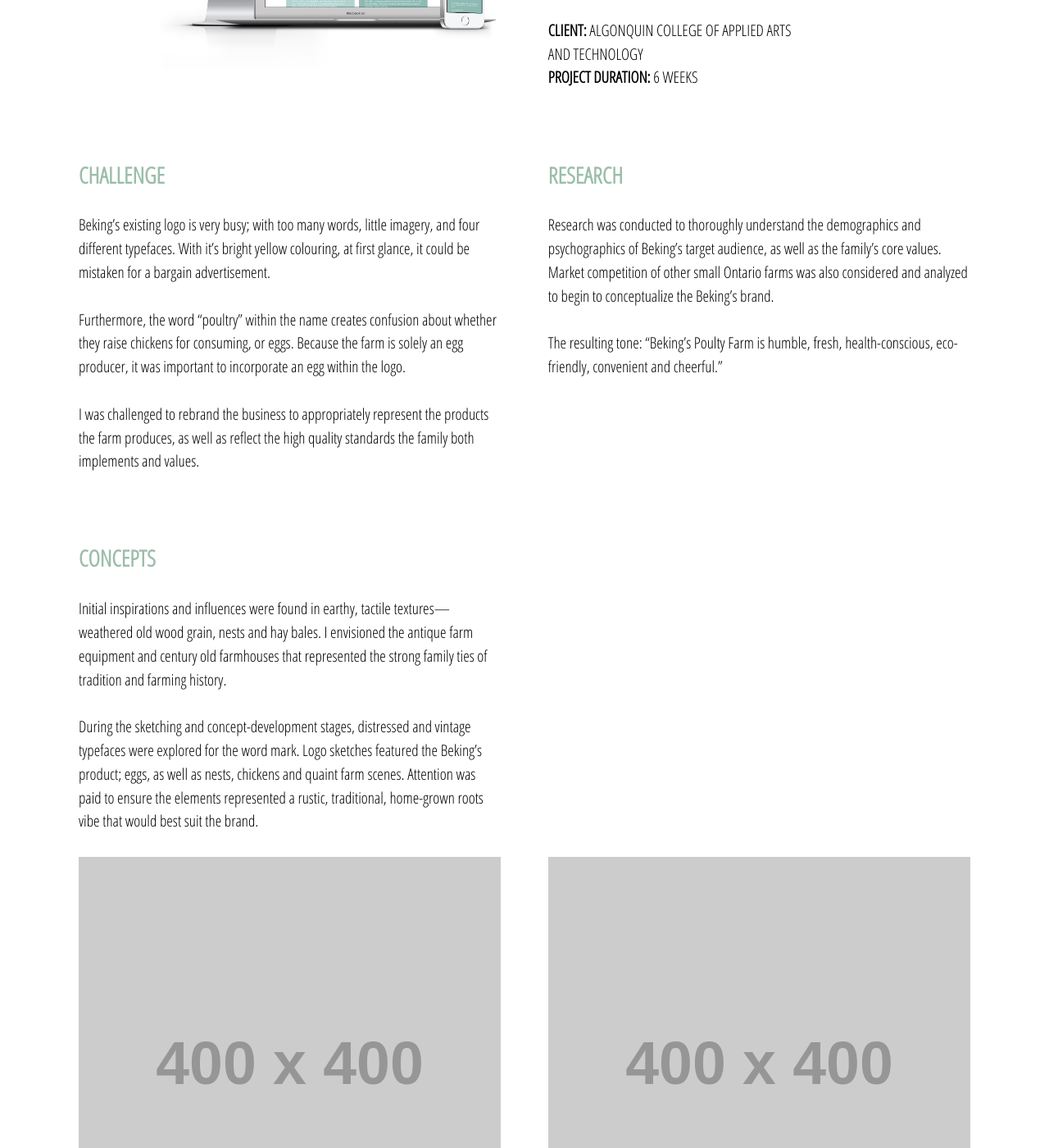
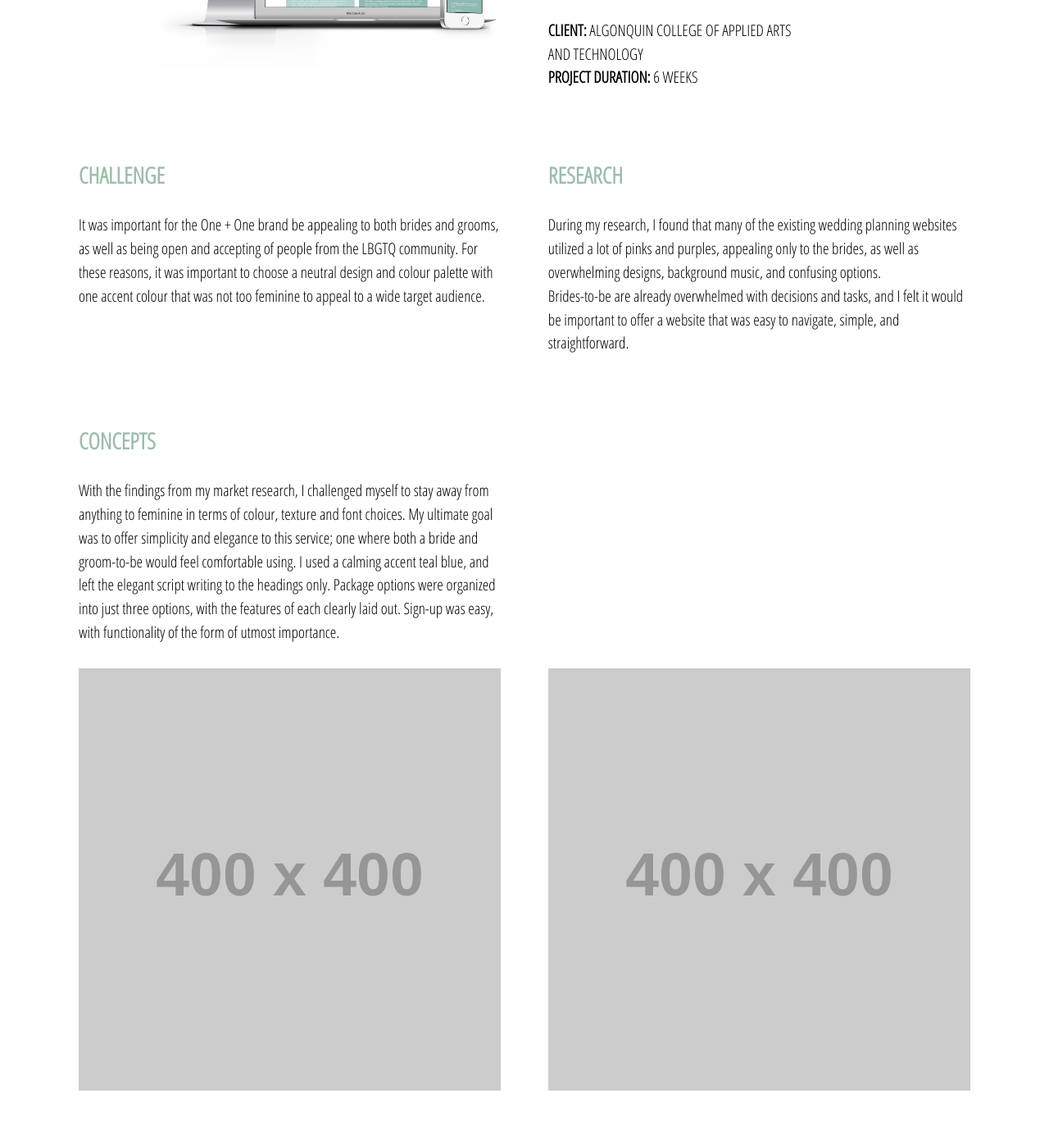
Before and after one commit to kaybow/kaybow.design, a Jekyll site: the page built from one-plus-one.html, in a window 1280 px wide and 1400 px high, scrolled down 588 px. Shown: the whole window at 82% size. Built offline with Jekyll 4.4.1, drawn with Linux system fonts in a browser that asks for light colours.

Commit message:
Replacing placeholder text in One plus One

```diff
--- a/calypso-campaign.html
+++ b/calypso-campaign.html
@@ -46,7 +46,6 @@
     <div class="grid">
       <div class="unit xs-1 s-1 m-1 l-1-2 gutter">
         <h3>FINAL DESIGN</h3>
-        <p>To represent the generations-old family farm theme, the typewriter-style typeface has a weathered, distressed appearance. An egg with the letter "B", for "Beking's" is centered within a textured nest, clearly representing the family's primary product; farm-fresh eggs.</p>
       </div>
     </div>
 
--- a/one-plus-one.html
+++ b/one-plus-one.html
@@ -26,19 +26,19 @@
     <div class="grid pad-b-2">
       <div class="unit xs-1 s-1 m-1 l-1-2 gutter">
         <h3>CHALLENGE</h3>
-        <p>Beking’s existing logo is very busy; with too many words, little imagery, and four different typefaces. With it’s bright yellow colouring, at first glance, it could be mistaken for a bargain advertisement.<br><br>Furthermore, the word “poultry” within the name creates confusion about whether they raise chickens for consuming, or eggs. Because the farm is solely an egg producer, it was important to incorporate an egg within the logo.<br><br>I was challenged to rebrand the business to appropriately represent the products the farm produces, as well as reflect the high quality standards the family both implements and values.</p>
+        <p>It was important for the One + One brand be appealing to both brides and grooms, as well as being open and accepting of people from the LBGTQ community. For these reasons, it was important to choose a neutral design and colour palette with one accent colour that was not too feminine to appeal to a wide target audience.</p>
       </div>
 
       <div class="unit xs-1 s-1 m-1 l-1-2 gutter">
         <h3>RESEARCH</h3>
-        <p>Research was conducted to thoroughly understand the demographics and psychographics of Beking’s target audience, as well as the family’s core values. Market competition of other small Ontario farms was also considered and analyzed to begin to conceptualize the Beking’s brand.<br><br>The resulting tone: “Beking’s Poulty Farm is humble, fresh, health-conscious, eco-friendly, convenient and cheerful.”</p>
+        <p>During my research, I found that many of the existing wedding planning websites utilized a lot of pinks and purples, appealing only to the brides, as well as overwhelming designs, background music, and confusing options.<br>Brides-to-be are already overwhelmed with decisions and tasks, and I felt it would be important to offer a website that was easy to navigate, simple, and straightforward.</p>
       </div>
     </div>
 
     <div class="grid">
       <div class="unit xs-1 s-1 m-1 l-1-2 gutter">
         <h3>CONCEPTS</h3>
-        <p>Initial inspirations and influences were found in earthy, tactile textures—weathered old wood grain, nests and hay bales. I envisioned the antique farm equipment and century old farmhouses that represented the strong family ties of tradition and farming history.<br><br>During the sketching and concept-development stages, distressed and vintage typefaces were explored for the word mark. Logo sketches featured the Beking’s product; eggs, as well as nests, chickens and quaint farm scenes. Attention was paid to ensure the elements represented a rustic, traditional, home-grown roots vibe that would best suit the brand.</p>
+        <p>With the findings from my market research, I challenged myself to stay away from anything to feminine in terms of colour, texture and font choices. My ultimate goal was to offer simplicity and elegance to this service; one where both a bride and groom-to-be would feel comfortable using. I used a calming accent teal blue, and left the elegant script writing to the headings only. Package options were organized into just three options, with the features of each clearly laid out. Sign-up was easy, with functionality of the form of utmost importance.</p>
       </div>
     </div>
 
```
